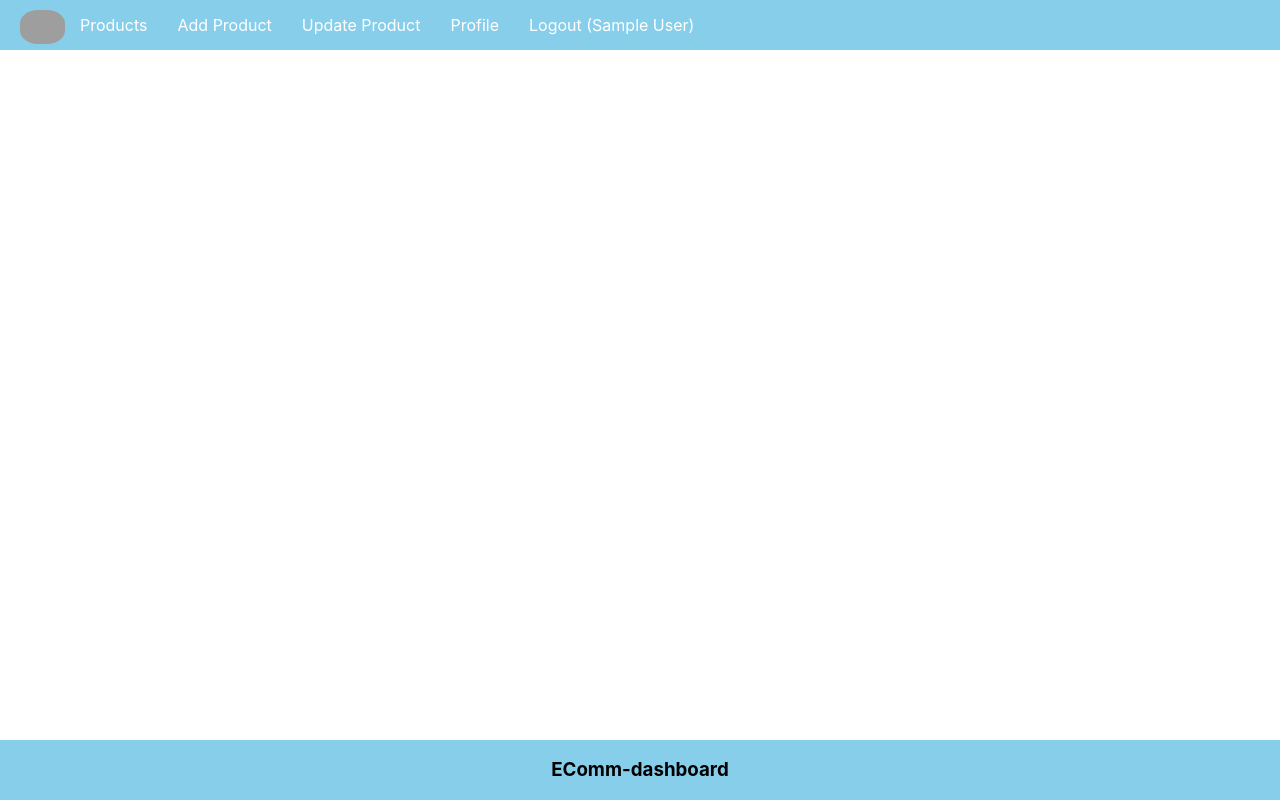
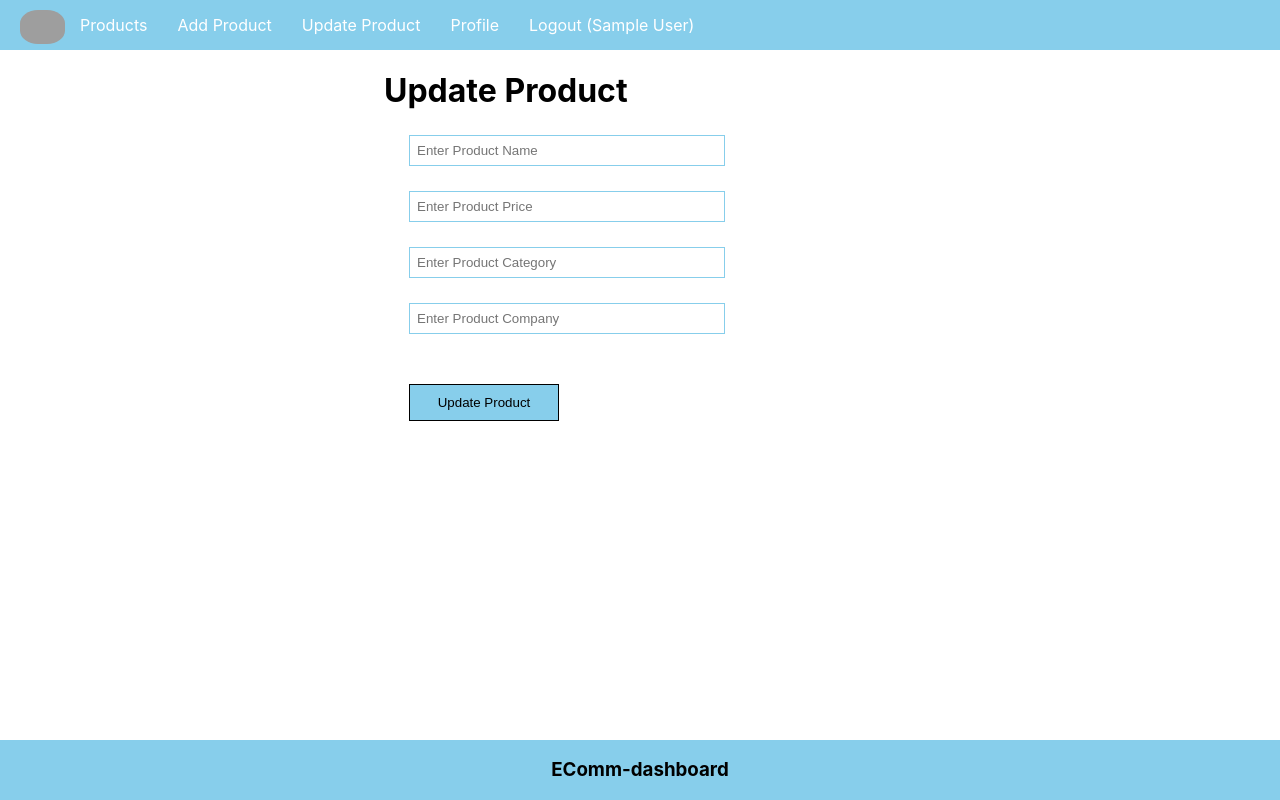
Before and after one commit to Kadar-Admankar/E-Comm, a React (Create React App) app in the folder front-end/: page /update/1 in a window 1280 px wide. Built offline with nearby package versions, Linux system fonts and the light colour scheme; sample sign-in values are in the browser's storage; grey boxes are pictures that could not be loaded.

Commit message:
dynamic update page created

```diff
--- a/front-end/src/App.js
+++ b/front-end/src/App.js
@@ -7,6 +7,7 @@
 import Login from './Components/Login';
 import AddProduct from './Components/AddProduct';
 import ProductList from './Components/ProductList';
+import UpdateProduct from './Components/UpdateProduct';
 
 function App() {
   return (
@@ -18,7 +19,7 @@
         <Route element = { < PrivateComponent />} >  {/* private component wrapper */}
         <Route  path='/' element={ <ProductList /> }/>  { /* endpoint for frontend url */ }
         <Route  path='/add' element={ <AddProduct /> }/>
-        <Route  path='/update' element={ <h1> update Product Component</h1> }/>
+        <Route  path='/update/:id' element={ <UpdateProduct /> }/>
         <Route  path='/logout' element={ <h1>logout Component</h1> }/>
         <Route  path='/profile' element={ <h1>Profile Component</h1> }/>
         </Route>   {/* private component wrapper end here */}
--- a/front-end/src/Components/ProductList.js
+++ b/front-end/src/Components/ProductList.js
@@ -1,4 +1,5 @@
 import React, { useEffect, useState } from 'react';
+import { Link } from 'react-router-dom';
 
 const ProductList = ()=>{
     const [products, setProducts] = useState([])
@@ -42,7 +43,11 @@
                 <li>{ item.name }</li>
                 <li> $ { item.price }</li>
                 <li>{ item.category }</li>
-                <li><button onClick={()=>deleteProduct(item._id)}>Delete</button></li>
+                <li>
+                    <button onClick={()=>deleteProduct(item._id)}>Delete</button>
+                    <Link to={'/update/'+item._id}>Update</Link>
+                </li>
+
             </ul>
             )
           }
--- /dev/null
+++ b/front-end/src/Components/UpdateProduct.js
@@ -0,0 +1,34 @@
+import React from 'react'
+
+const UpdateProduct = ()=>{
+    const [ name, setName ] = React.useState('')
+    const [ price, setPrice ] = React.useState('')
+    const [ category, setCategory ] = React.useState('')
+    const [ company, setCompany ] = React.useState('')
+
+   const updateProduct = async ()=>{
+   console.log(name, price, category, company)
+
+   }
+
+    return (
+        <div className='product'>
+            <h1>Update Product</h1>
+            <input type='text' className='inputBox' value={name} onChange={(e)=>setName(e.target.value)}
+            placeholder='Enter Product Name' />
+
+            <input type='text' className='inputBox' value={price} onChange={(e)=>setPrice(e.target.value)}
+            placeholder='Enter Product Price' />
+
+            <input type='text' className='inputBox' value={category} onChange={(e)=>setCategory(e.target.value)}
+            placeholder='Enter Product Category' />
+
+            <input type='text' className='inputBox' value={company} onChange={(e)=>setCompany(e.target.value)}
+            placeholder='Enter Product Company' />
+
+            <button className='appButton' onClick={updateProduct}>Update Product</button>
+        </div>
+    )
+}
+
+export default UpdateProduct
```
Also changed, not shown: 1 other file (tests, documents, lock files or other folders).
